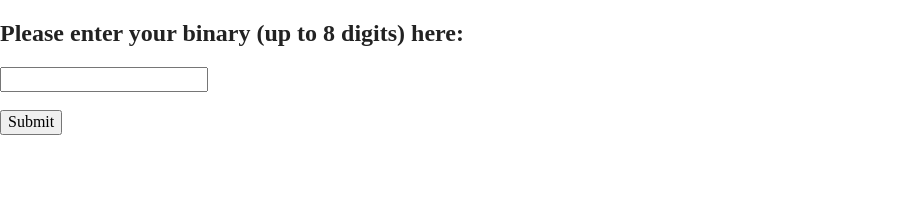
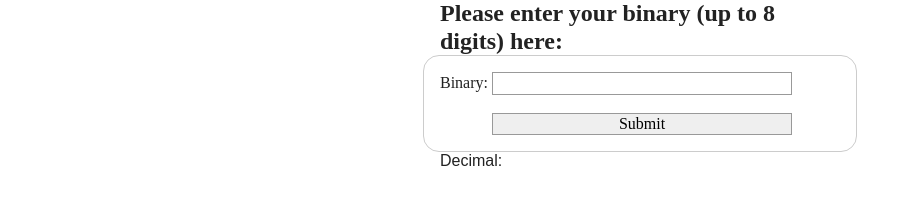
Before and after one commit to stefanvlahov/Binary2Decimal, a website built with Parcel: page index.html in a window 1280 px wide. Shown: the whole page, without its empty margins (0-920 px from the left). Built offline with nearby package versions, Linux system fonts and the light colour scheme.

Commit message:
cosmetic updates

```diff
--- a/index.html
+++ b/index.html
@@ -20,6 +20,33 @@
   <link rel="stylesheet" href="css/main.css">
 
   <meta name="theme-color" content="#fafafa">
+  <style>
+    h2 {
+      margin: 0 auto;
+      width: 400px;
+    }
+    form {
+      margin: 0 auto;
+      width: 400px;
+      padding: 1em;
+      border: 1px solid #cccccc;
+      border-radius: 1em;
+    }
+    input {
+      font: 1em sans-serif;
+      width: 300px;
+      box-sizing: border-box;
+      border: 1px solid #999999;
+    }
+    #submit-button {
+      margin-left: 52px;
+    }
+    p, span {
+      font: 1em sans-serif;
+      margin: 0 auto;
+      width: 400px;
+    }
+  </style>
 </head>
 
 <body>
@@ -27,12 +54,13 @@
   <h2>Please enter your binary (up to 8 digits) here: </h2>
 
   <form id="form_submission">
+    <label for="binary">Binary: </label>
     <input type="text" id="binary" name="binary_input"><br><br>
-    <input type="submit">
+    <input type="submit" id="submit-button">
   </form>
 
 
-  <p></p><span id="decimal_result"></span></p>
+  <p>Decimal: <span id="decimal_result"></span></p>
 
   <script src="js/vendor/modernizr-3.11.2.min.js"></script>
   <script src="js/plugins.js"></script>
--- a/js/main.js
+++ b/js/main.js
@@ -1,10 +1,13 @@
 let binaryInput = document.getElementById("binary");
 let entryForm = document.getElementById("form_submission");
 
-entryForm.addEventListener("submit", function (f) {
-  f.preventDefault();
+entryForm.addEventListener("submit", false);
+
+binaryInput.addEventListener("", handler, false);
+
+function handler(ev) {
   displayInput();
-});
+}
 
 function displayInput() {
   document.getElementById("decimal_result").innerHTML = document.getElementById("binary").value;
```
